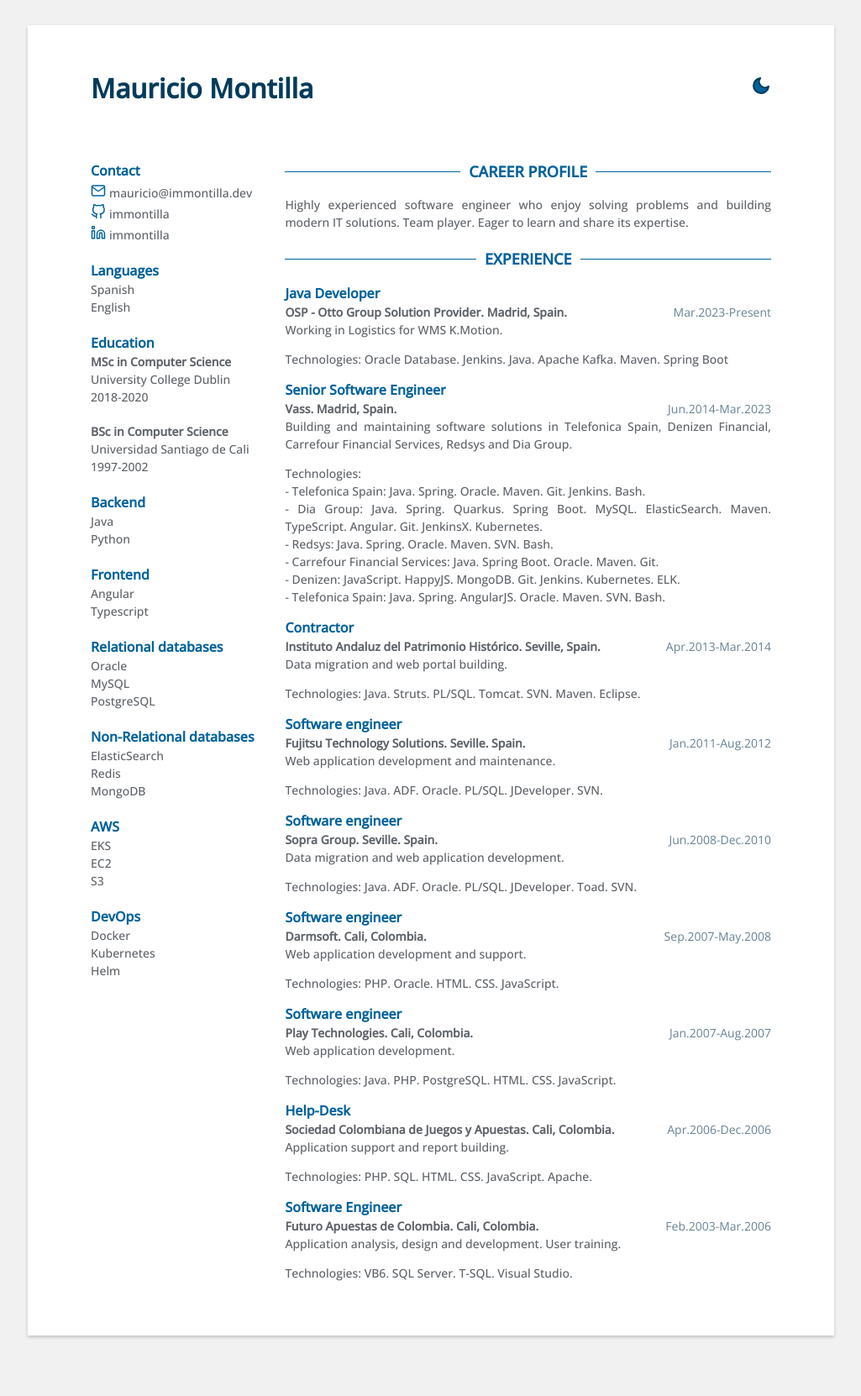
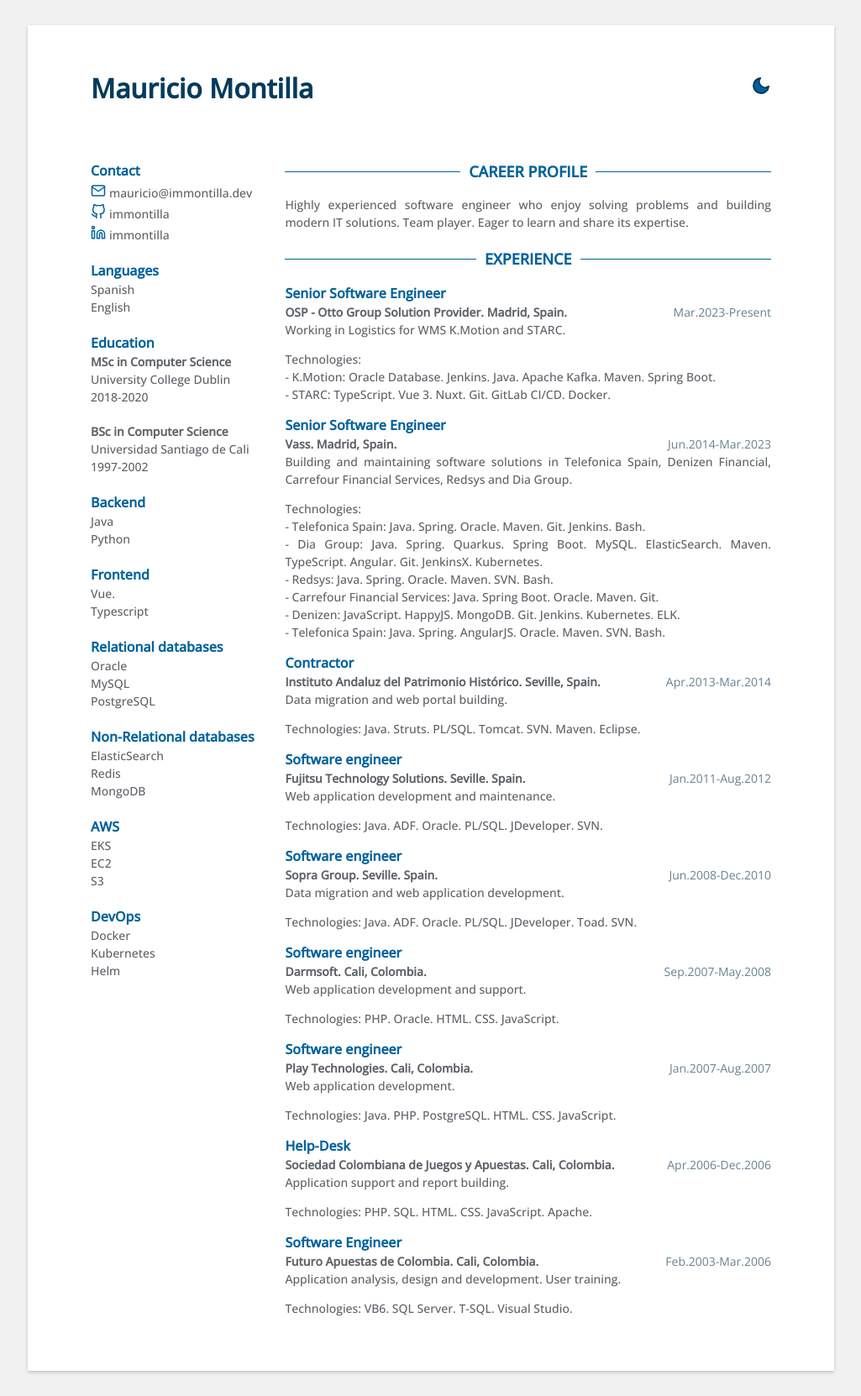
Before and after one commit to immontilla/resume.immontilla.dev, a Jekyll site: the page built from index.html, in a window 1280 px wide. Shown: the whole page at 84% size, without its empty margins (127-1152 px from the left). Built offline with Jekyll 4.4.1, drawn with Linux system fonts in a browser that asks for light colours; a style sheet for code colours, icons or effects is not loaded; before the commit the page ends 1620 px from its top, so only the background shows below that.

Commit message:
Updating data

```diff
--- a/_data/data.yml
+++ b/_data/data.yml
@@ -34,7 +34,7 @@ skills:
       - Python
   - category: Frontend
     skill:
-      - Angular
+      - Vue.
       - Typescript
   - category: Relational databases
     skill:
@@ -61,14 +61,15 @@ profile: |
   Highly experienced software engineer who enjoy solving problems and building modern IT solutions. Team player. Eager to learn and share its expertise.
 
 experience:
-  - role: Java Developer
+  - role: Senior Software Engineer
     time: Mar.2023-Present
     company: OSP - Otto Group Solution Provider. Madrid, Spain.
     country: es
     details: |
-      Working in Logistics for WMS K.Motion.
+      Working in Logistics for WMS K.Motion and STARC.
     technologies_used: |
-      Oracle Database. Jenkins. Java. Apache Kafka. Maven. Spring Boot
+      <br/>- K.Motion: Oracle Database. Jenkins. Java. Apache Kafka. Maven. Spring Boot.
+      <br/>- STARC: TypeScript. Vue 3. Nuxt. Git. GitLab CI/CD. Docker.
 
   - role: Senior Software Engineer
     time: Jun.2014-Mar.2023
```
